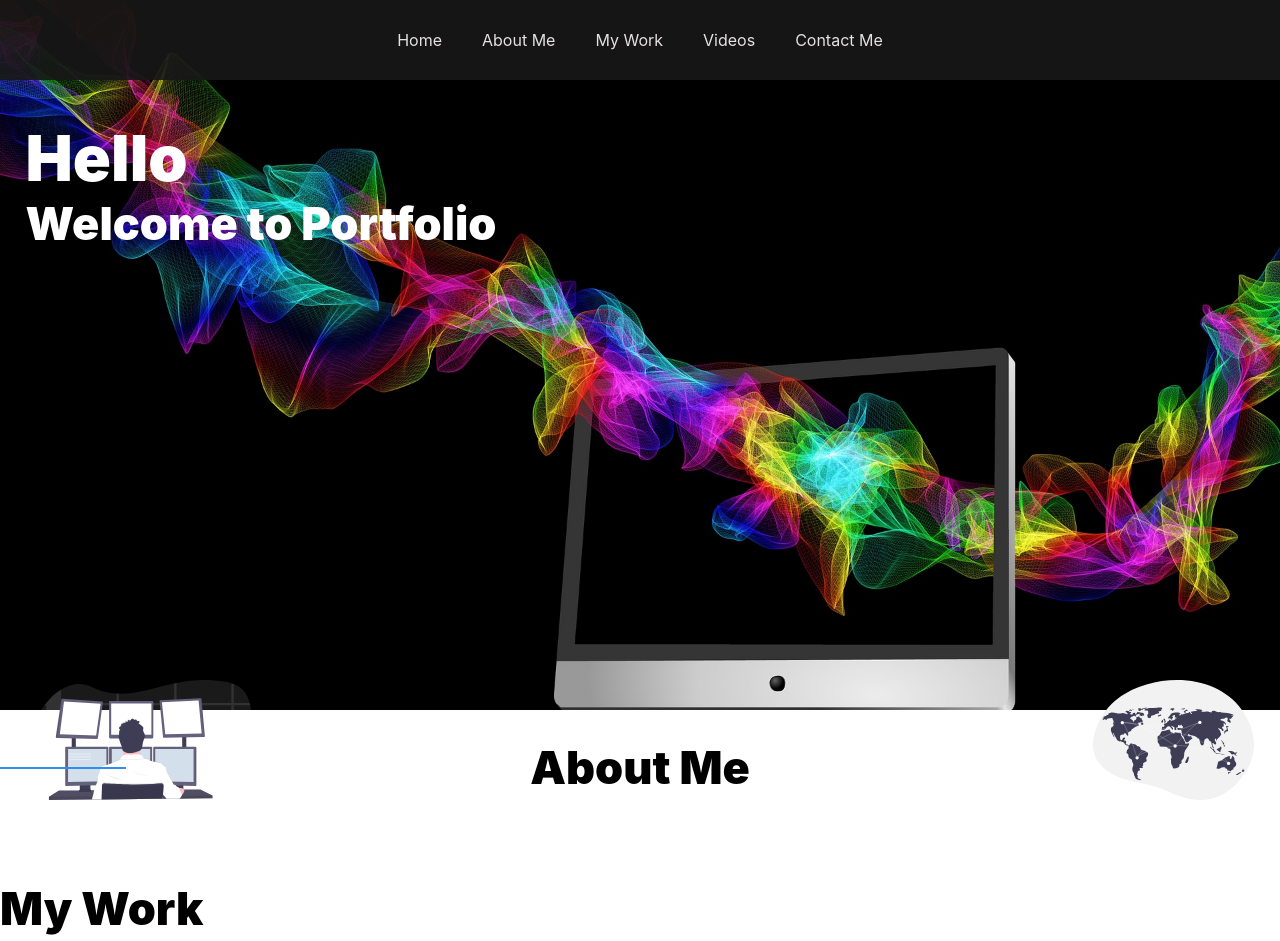
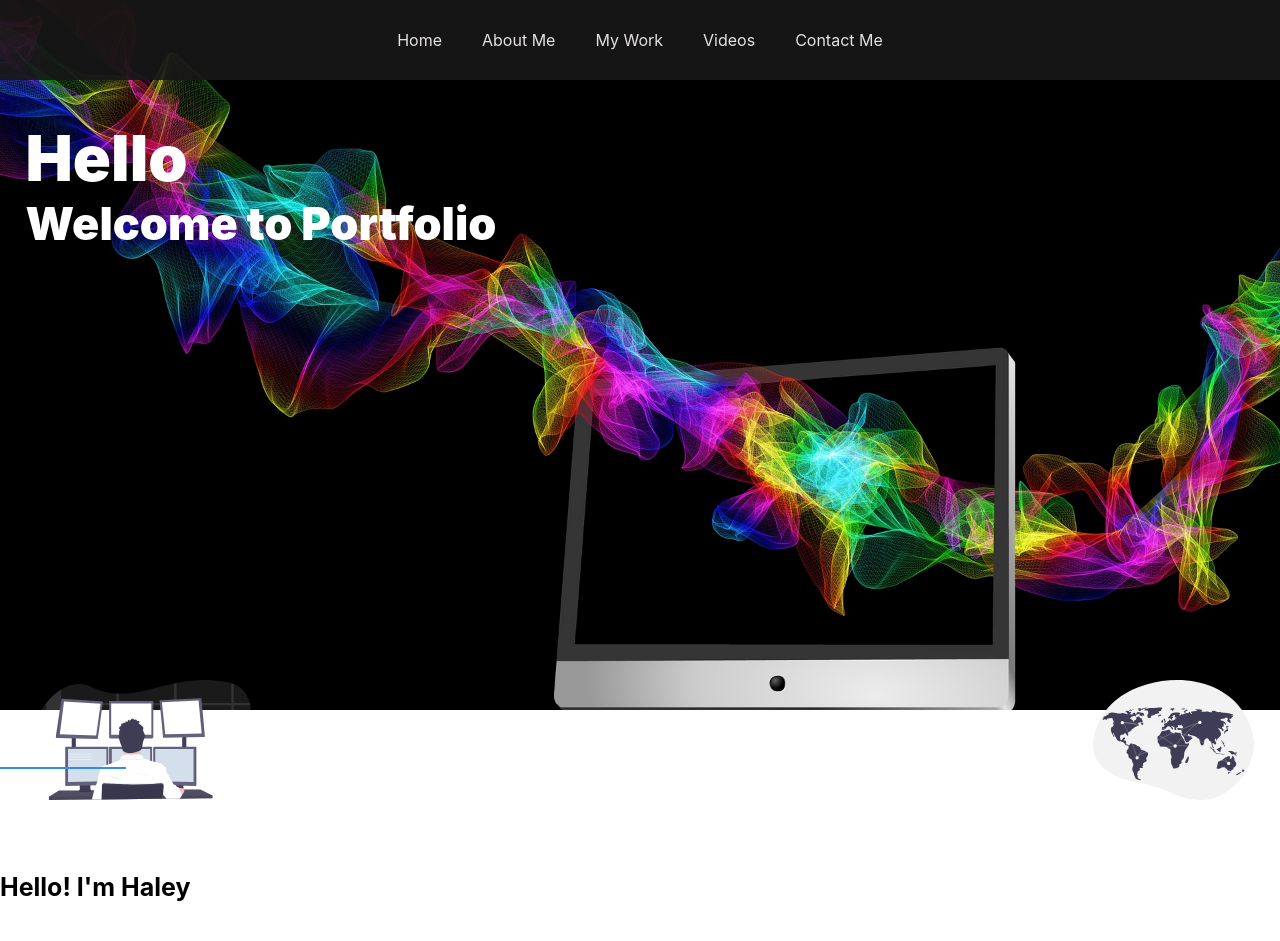
Before and after one commit to Hbrown16/React-Portfolio, a React (Create React App) app in the folder react-portfolio-haley/: page / in a window 1280 px wide. Shown: the top 941 px of the page. Built offline with nearby package versions, Linux system fonts and the light colour scheme.

Commit message:
about me

```diff
--- a/react-portfolio-haley/src/components/About/aboutme.js
+++ b/react-portfolio-haley/src/components/About/aboutme.js
@@ -2,8 +2,16 @@ import classes from '../About/About.module.css'
 import PageHeader from '../PageHeader/PageHeader'
 const About = () => {
     return (
-        <div>
+        <div className={classes.AboutMe}>
             <PageHeader title={'About Me'}/>
+            <div className={classes.Container}>
+                <div className={classes.Text}>
+                    <h2>Hello! I'm Haley</h2>
+                    <p>
+
+                    </p>
+                </div>
+            </div>
         </div>
     );
 }
--- a/react-portfolio-haley/src/components/PageHeader/PageHeader.module.css
+++ b/react-portfolio-haley/src/components/PageHeader/PageHeader.module.css
@@ -12,3 +12,7 @@
     width: 124px;
     border: 1px solid #328cf2;
 }
+
+.Container h1 {
+    color:white;
+}
```
